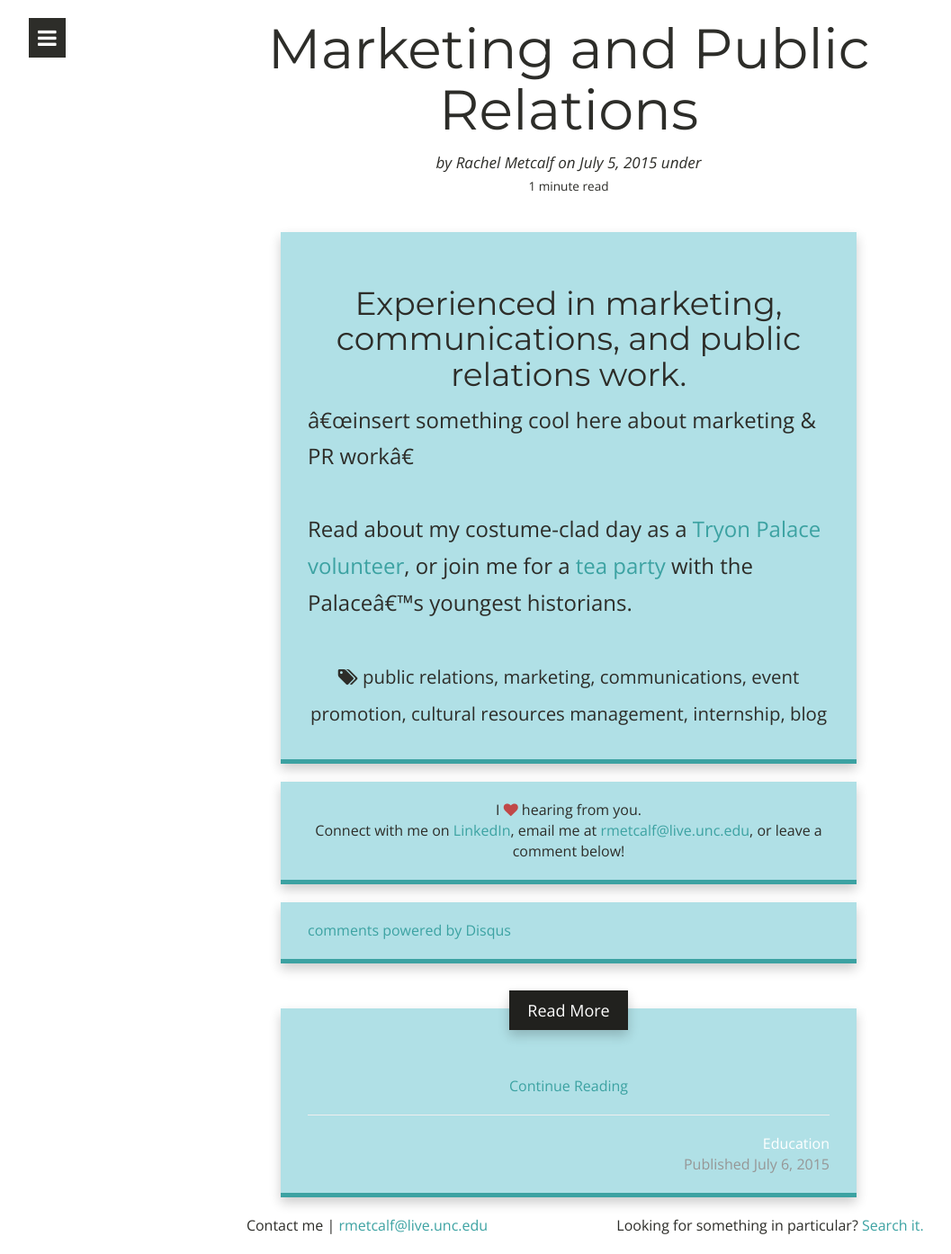
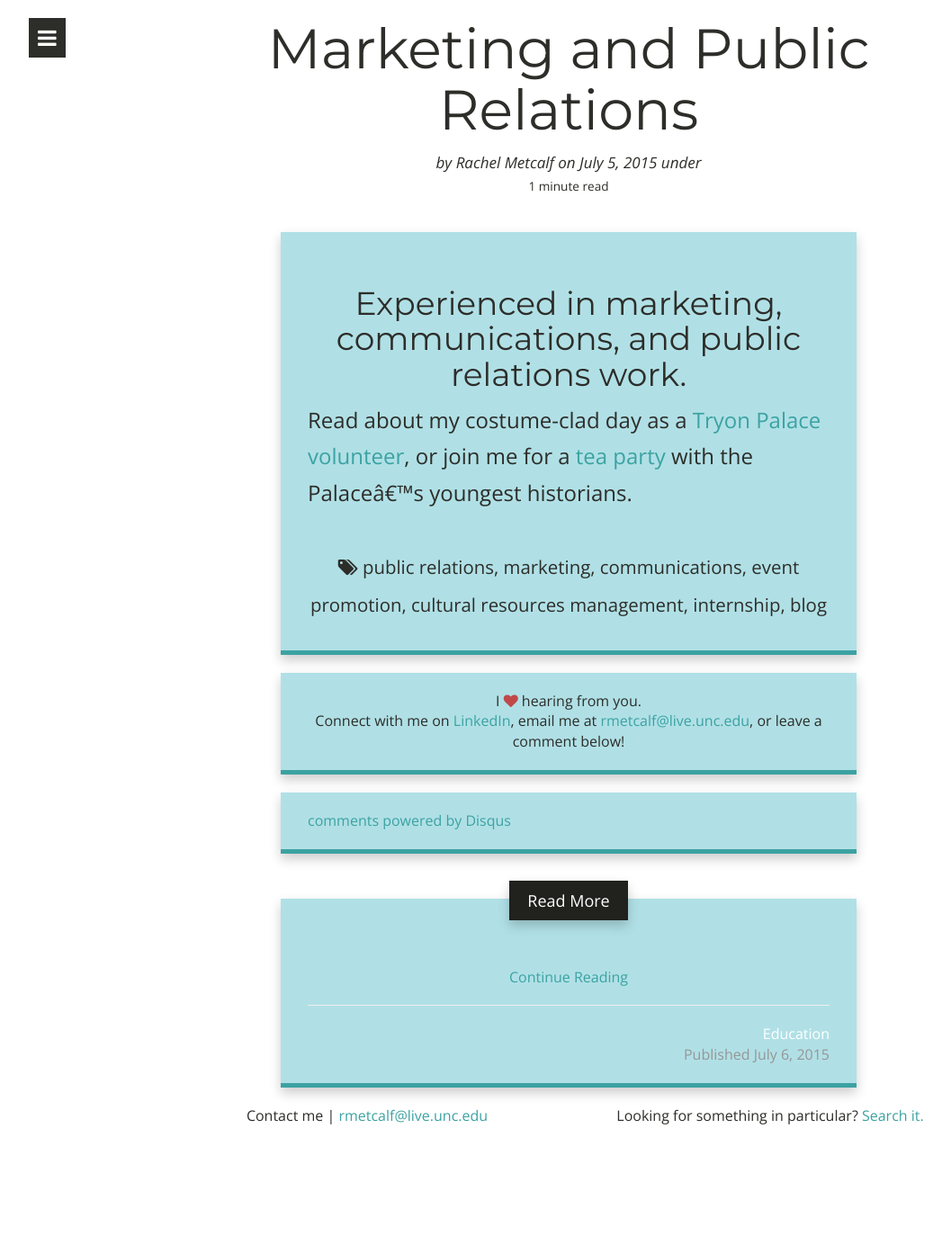
Before and after one commit to rcmetcalf/rcmetcalf.github.io, a Jekyll site: the page built from _posts/2015-07-05-marketing-and-public-relations.md, in a window 1280 px wide. Shown: the whole page at 90% size, without its empty margins (8-1065 px from the left). Built offline with Jekyll 4.4.1, drawn with Linux system fonts in a browser that asks for light colours; nearby versions of some CDN libraries; Markdown is read by kramdown in place of the engine named in the settings; comment, search, counter and statistics services are not loaded; after the commit the page ends 1272 px from its top, so only the background shows below that.

Commit message:
post fix

```diff
--- a/_posts/2015-07-05-marketing-and-public-relations.md
+++ b/_posts/2015-07-05-marketing-and-public-relations.md
@@ -16,7 +16,4 @@ tags:
 ---
 # <center>Experienced in marketing, communications, and public relations work.</center>
 
-
-"insert something cool here about marketing & PR work"
-
 Read about my costume-clad day as a [Tryon Palace volunteer](http://tryonpalace.org/blog/day-life-tryon-palace-volunteer "blog"), or join me for a [tea party](http://tryonpalace.org/blog/behind-scenes-summer-day-camps-tryon-palace) with the Palace's youngest historians.
```
Also changed, not shown: _posts/2015-07-28-course-work.md (+4 -4 lines).
